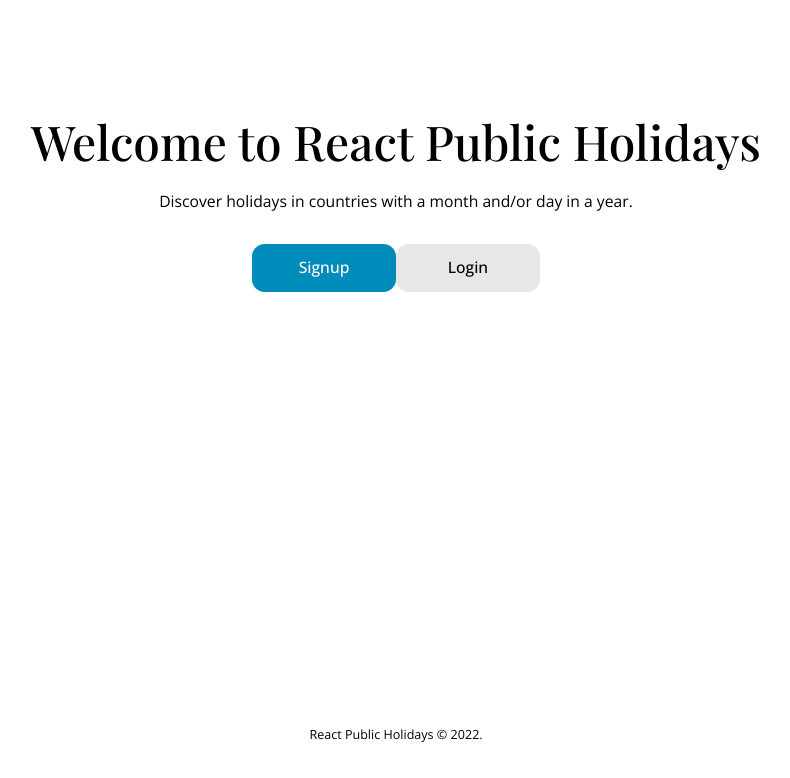
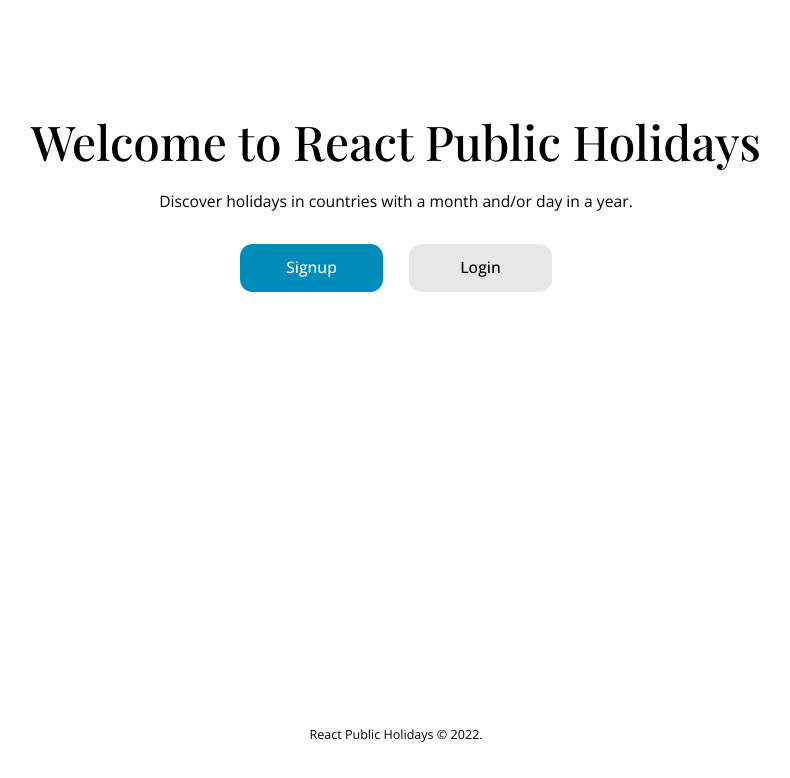
Before and after one commit to Amalitech-Public-Holiday/public-holiday-frontend, a React (Create React App) app: page / in a window 1280 px wide. Shown: the top 778 px of the page, without its empty margins (244-1034 px from the left). Built offline with nearby package versions, Linux system fonts and the light colour scheme.

Commit message:
Set margin left and right for signup and login buttons

```diff
--- a/src/pages/Homepage/Homepage.scss
+++ b/src/pages/Homepage/Homepage.scss
@@ -19,4 +19,9 @@
     .blue {
         @include button-style($white, $blue);
     }
+
+    a.button {
+        margin-left: $space-7;
+        margin-right: $space-7;
+    }
 }
```
